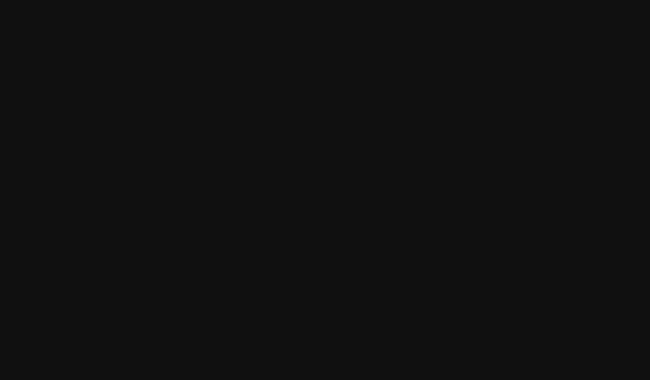
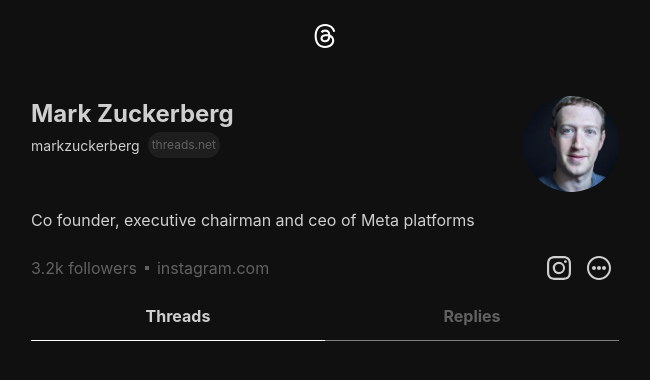
Before and after one commit to Anzuanas/Thread-clone-frontend, a React (Vite) app: page /1 in a window 1280 px wide. Shown: the top 380 px of the page, without its empty margins (315-965 px from the left). Built offline with nearby package versions, Linux system fonts and the light colour scheme.

Commit message:
UserHeader completed

```diff
--- a/src/components/Header.jsx
+++ b/src/components/Header.jsx
@@ -1,10 +1,17 @@
-import { Flex, Image } from "@chakra-ui/react"
+import { Flex, Image, useColorMode } from "@chakra-ui/react"
 
 
 const Header = () => {
+    const {colorMode,toggleColorMode} = useColorMode()
   return (
     <Flex justifyContent={"center"} mt={6} mb={12}>
-    <Image/>
+    <Image
+        cursor={"pointer"}
+        alt="logo"
+        w={6}
+        src={colorMode === "dark" ? "/light-logo.svg" : "/dark-logo.svg"}
+        onClick={toggleColorMode}
+    />
 
     </Flex>
   )
--- /dev/null
+++ b/src/components/UserHeader.jsx
@@ -0,0 +1,72 @@
+import { Avatar, Box, Flex, Text, VStack,Link, Menu, MenuButton, Portal, MenuList, MenuItem, useToast, Center } from "@chakra-ui/react"
+import  {BsInstagram} from "react-icons/bs"
+import {CgMoreO} from "react-icons/cg"
+
+
+const UserHeader = () => {
+    const toast = useToast()
+    const copyURL = () => {
+        const currentURL = window.location.href;
+        navigator.clipboard.writeText(currentURL).then(() => {
+            toast({description:'Copied to clipboard'})
+        })
+    }
+  return (
+    <VStack gap={4} alignItems={"start"}>
+    <Flex justifyContent={"space-between"} w={"full"}>
+    <Box>
+        <Text fontSize={"2xl"} fontWeight={"bold"}>
+            Mark Zuckerberg
+        </Text>
+        <Flex gap={2} alignItems={"center"}>
+            <Text fontSize={"sm"}>markzuckerberg</Text>
+            <Text fontSize={"xs"} bg={"gray.dark"} color={"gray.light"} p={1} borderRadius={"full"}>threads.net</Text>
+        </Flex>
+    </Box>
+    <Box>
+        <Avatar
+            name="Mark Zuckerberg"
+            src="/zuck-avatar.png"
+            size={"xl"}
+        />
+    </Box>
+    </Flex>
+      <Text>Co founder, executive chairman and ceo of Meta platforms</Text>
+      <Flex w={"full"} justifyContent={"space-between"}>
+        <Flex gap={2} alignItems={"center"}>
+            <Text color={"gray.light"}>3.2k followers</Text>
+            <Box w={1} h={1} bg={"gray.light"}></Box>
+            <Link color={"gray.light"}>instagram.com</Link>
+        </Flex>
+        <Flex>
+            <Box className="icon-container">
+                <BsInstagram size={24} cursor={"pointer"}/>
+            </Box>
+            <Box className="icon-container">
+            <Menu>
+            <MenuButton>
+
+                <CgMoreO size={24} cursor={"pointer"}/>
+            </MenuButton>
+            <Portal>
+                <MenuList bg={"gray.dark"}>
+                    <MenuItem bg={"gray.dark"} onClick={copyURL}>Copy link</MenuItem>
+                </MenuList>
+            </Portal>
+            </Menu>
+            </Box>
+        </Flex>
+      </Flex>
+      <Flex w={"full"}>
+    <Flex flex={1} borderBottom={"1.5px solid white"} justifyContent={"center"} pb={3} cursor={"pointer"}>
+        <Text fontWeight={"bold"}>Threads</Text>
+    </Flex>
+    <Flex flex={1} borderBottom={"1px solid gray"} color={"gray.light"} justifyContent={"center"} pb={3} cursor={"pointer"}>
+        <Text fontWeight={"bold"}>Replies</Text>
+    </Flex>
+      </Flex>
+    </VStack>
+  )
+}
+
+export default UserHeader
--- a/src/index.css
+++ b/src/index.css
@@ -0,0 +1,10 @@
+.icon-container {
+    border-radius: 50%;
+    padding: 8px;
+    width: 40px;
+    height: 40px;
+    transition: background-color 0.3s ease-in-out;
+}
+.icon-container:hover {
+    background-color: #1e1e1e;
+}
--- a/src/pages/UserPage.jsx
+++ b/src/pages/UserPage.jsx
@@ -1,10 +1,11 @@
+import UserHeader from "../components/UserHeader"
 
 
 const UserPage = () => {
   return (
-    <div>
-
-    </div>
+    <>
+      <UserHeader/>
+    </>
   )
 }
 
```
